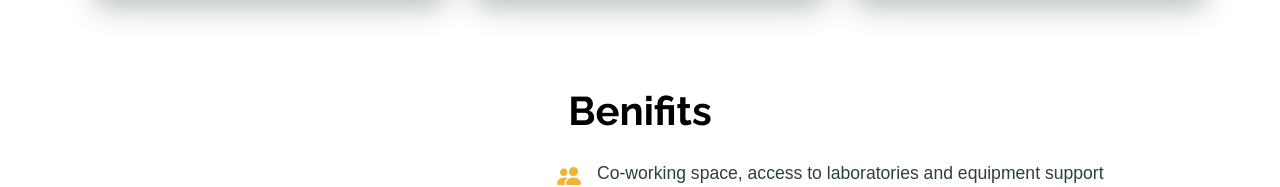
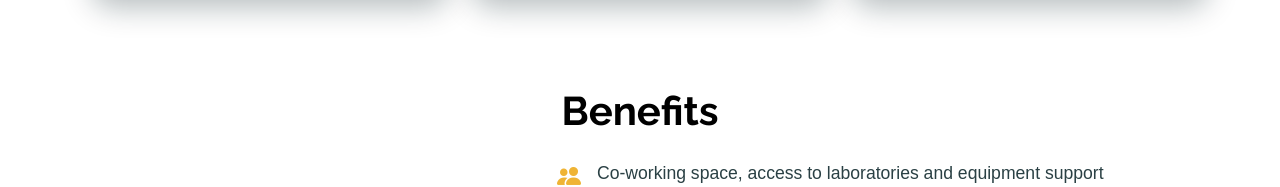
Before and after one commit to Intern-ELMCH/ECSTRA-Era, a plain HTML site: page incubation.html in a window 1280 px wide. Shown: the part 1769-1956 px from the top of the page. Drawn offline with Linux system fonts and the light colour scheme; a script that the page names is missing.

Commit message:
programs updated

```diff
--- a/incubation.html
+++ b/incubation.html
@@ -192,7 +192,7 @@
         <div class="row">
           <div class="col-lg-8 mx-auto text-center  benifits-heading story-content">
             <div class="intro-content" data-aos="fade-up" data-aos-delay="200">
-              <h3>Benifits</h3>
+              <h3>Benefits</h3>
               <!-- <p class="lead">A structured program to nurture early-stage ideas through mentoring, validation, and
                 prototype development.</p> -->
             </div>
```
Also changed, not shown: pre-incubation.html (+1 -1 lines).
